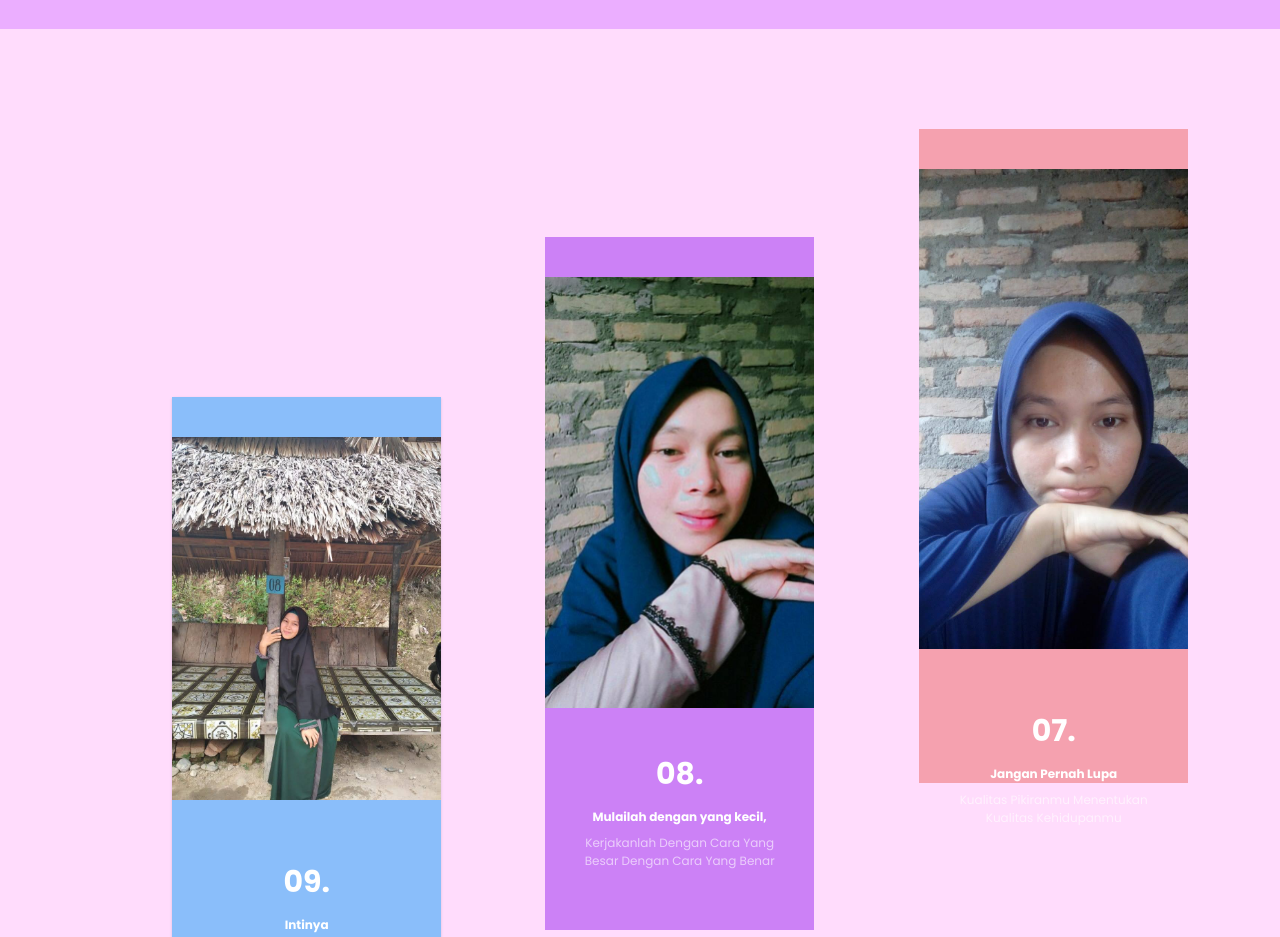
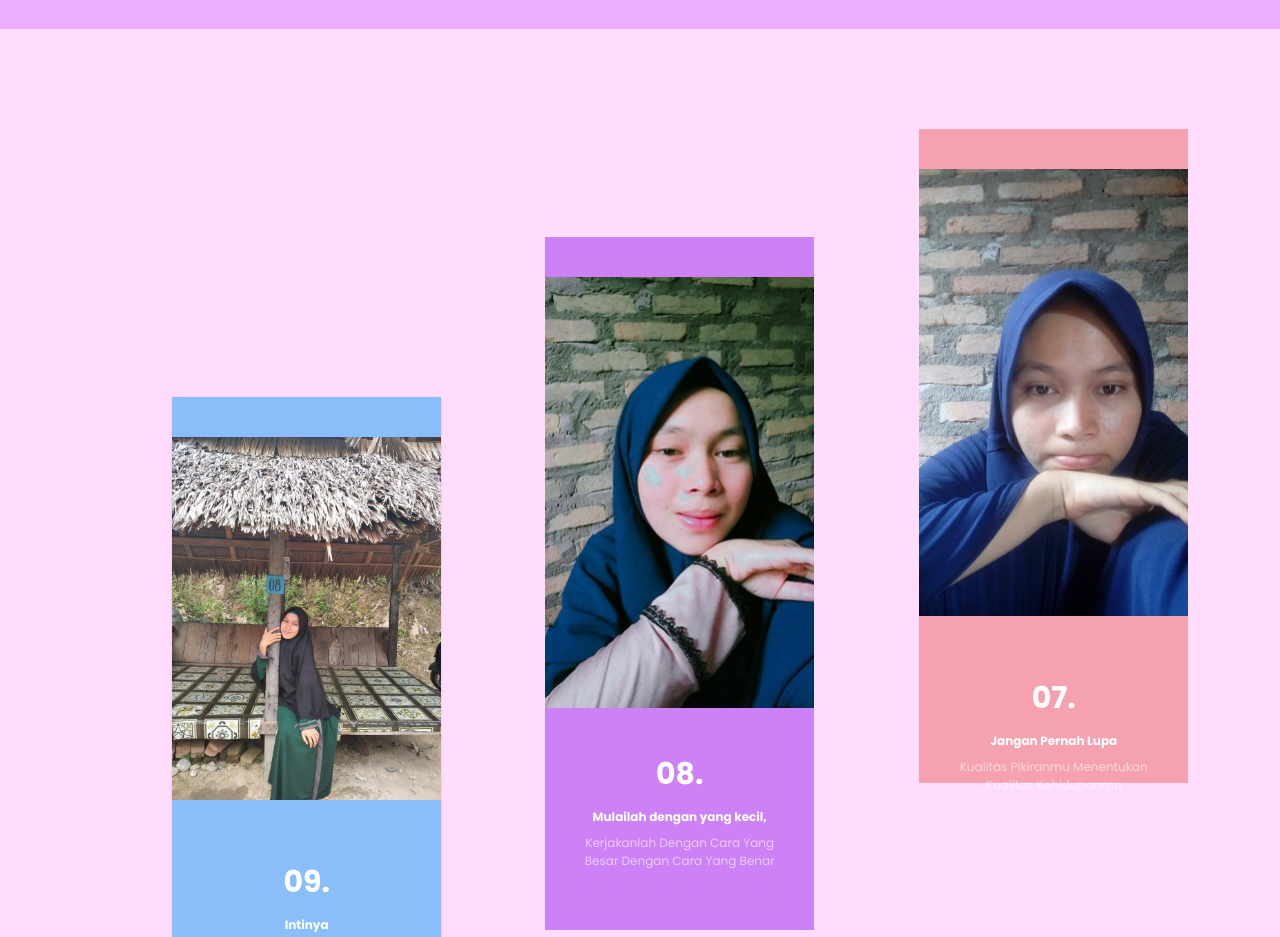
Before and after one commit to AzatiaMajar/hbdmylove, a plain HTML site: page index.html in a window 1280 px wide. Shown: the part 3220-4157 px from the top of the page. Drawn offline with nearby package versions, Linux system fonts and the light colour scheme; animation ran at ten frames a second; a web font is replaced by a local one.

Commit message:
Add files via upload

```diff
--- a/index.html
+++ b/index.html
@@ -258,7 +258,7 @@
                         <div data-aos="flip-left" class="pink py-10 pb-3 mt-5 h-4/6 relative bg-red-100 group hover:bg-red-200 cursor-pointer transition ease-out duration-300">
                             <div class="overflow-hidden" style="max-height: 60vh;">
                             <!--<div class="w-4 h-1/5 bg-red-50	absolute right-0 -bottom-44 bg-red-100 group-hover:bg-red-50"></div>-->
-                                <img style="height: 60vh;" class="" src="images/IMG-20210321-WA0051.jpg" alt="https://www.pngegg.com/en/png-epwii/download">
+                                <img class="-mt-8" src="images/IMG-20210321-WA0051.jpg" alt="https://www.pngegg.com/en/png-epwii/download">
                             </div>
                             <div class="px-7 py-16">
                                 <h1 class="text-3xl font-bold group-hover:text-red-300 transition ease-out duration-300">07.</h1>
```
